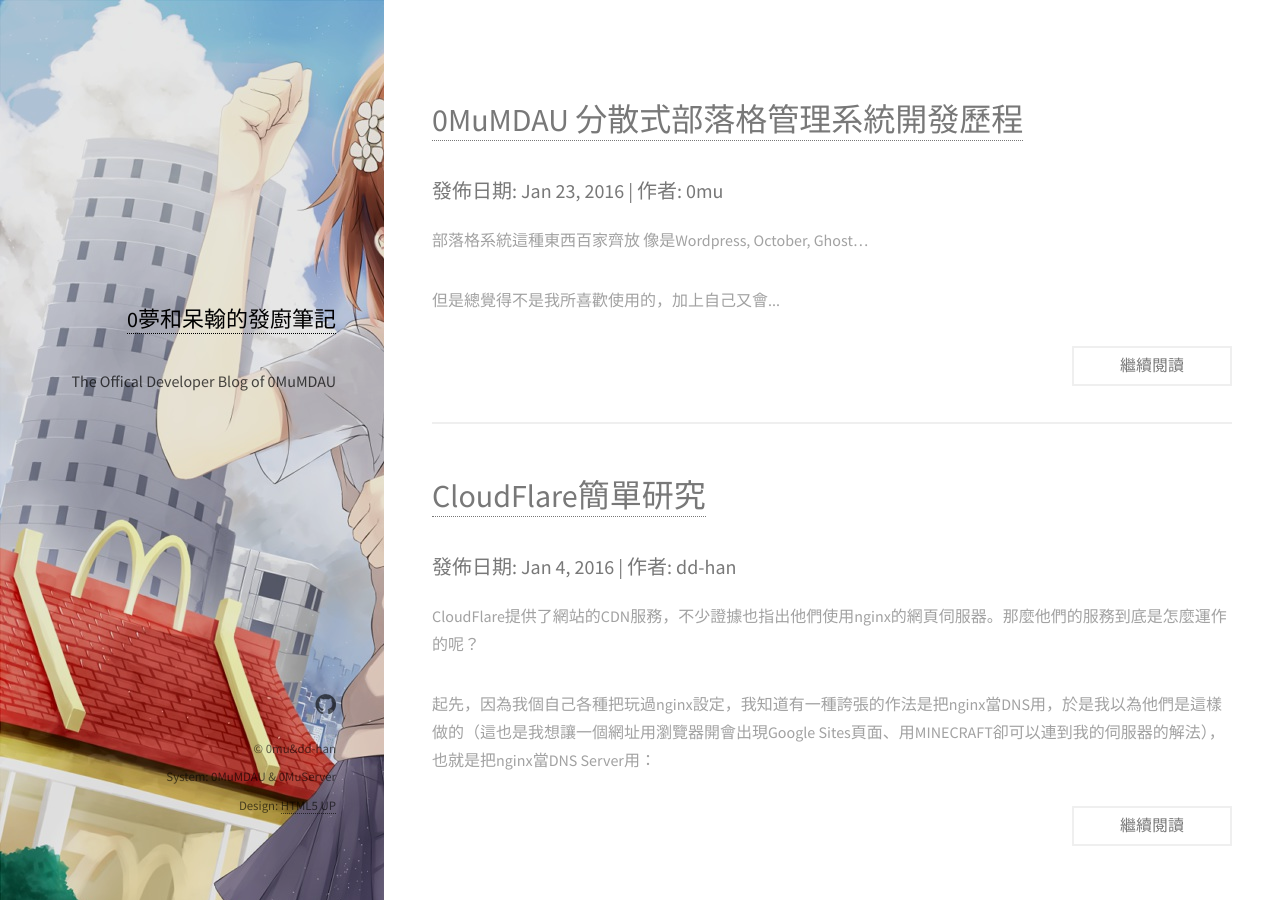
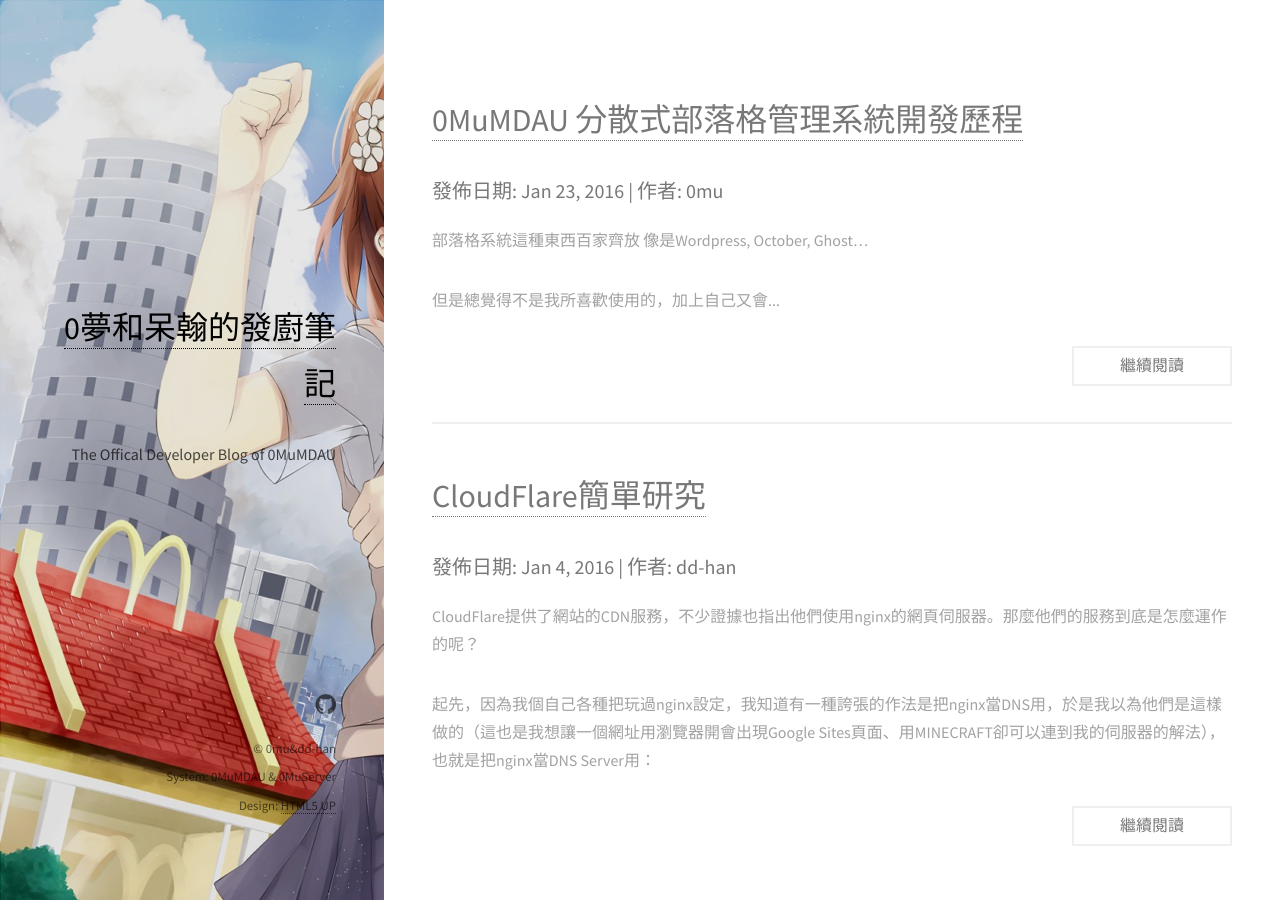
Before and after one commit to 0mu-Project/blog, a Jekyll site: the page built from index.html, in a window 1280 px wide. Built offline with Jekyll 4.4.1, drawn with Linux system fonts in a browser that asks for light colours; the list of posts is cut into pages by our own code.

Commit message:
fix font size

```diff
--- a/_layouts/default.html
+++ b/_layouts/default.html
@@ -5,7 +5,7 @@
 	<body id= "top">
 		<header id="header">
 			<a class="image avatar"><img src={{ "/images/avatar.png" | prepend: site.baseurl }} alt="" /></a>
-			<h1 style="font-size: 22px;"><strong><a href="//reimu.dd-han.tw">0夢和呆翰的發廚筆記</strong></a></h1><br />
+			<h1 style="font-size: 32px;"><strong><a href="//reimu.dd-han.tw">0夢和呆翰的發廚筆記</strong></a></h1><br />
 				The Offical Developer Blog of 0MuMDAU
 		</header>
 		<div id="main">
```
